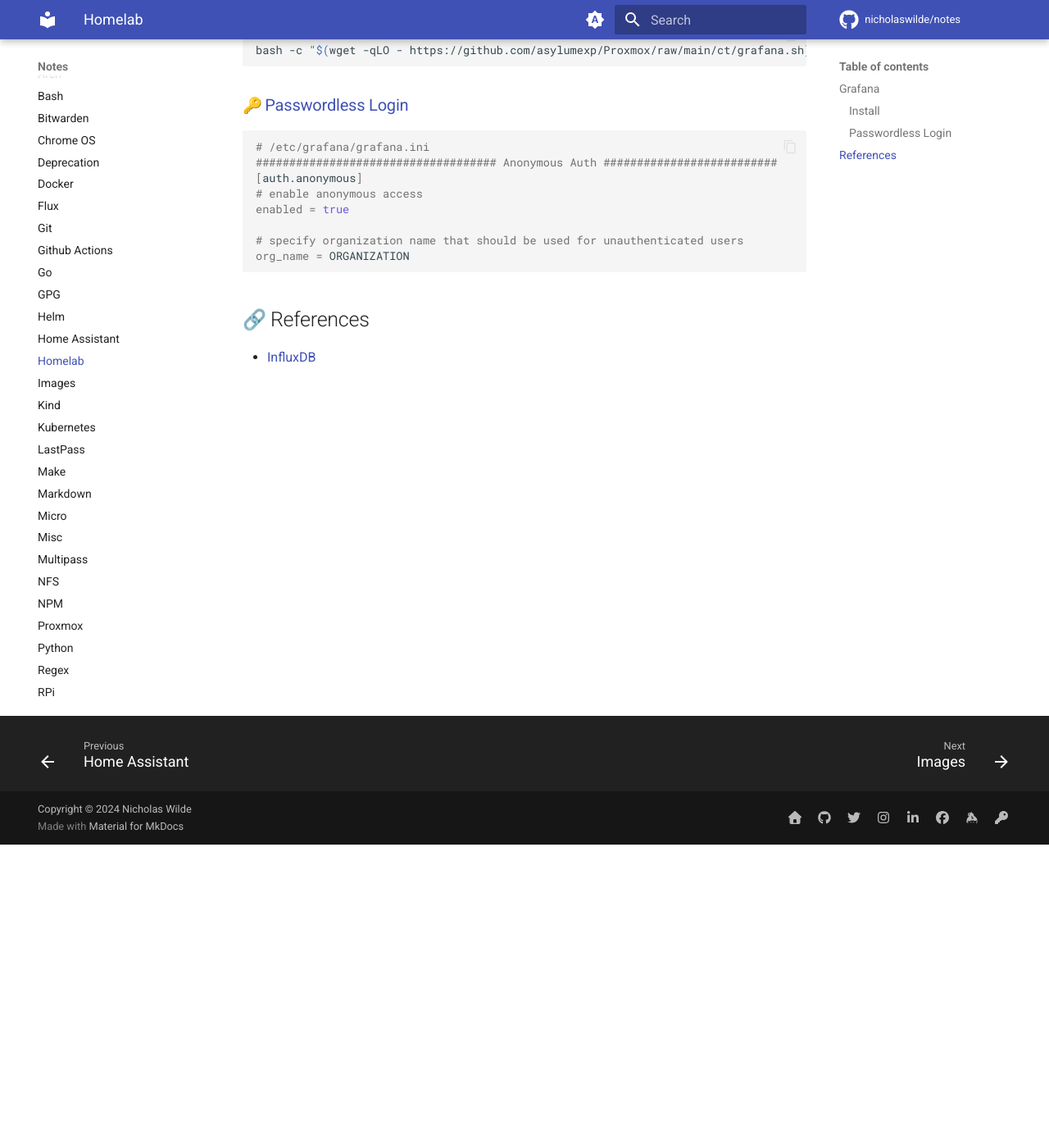
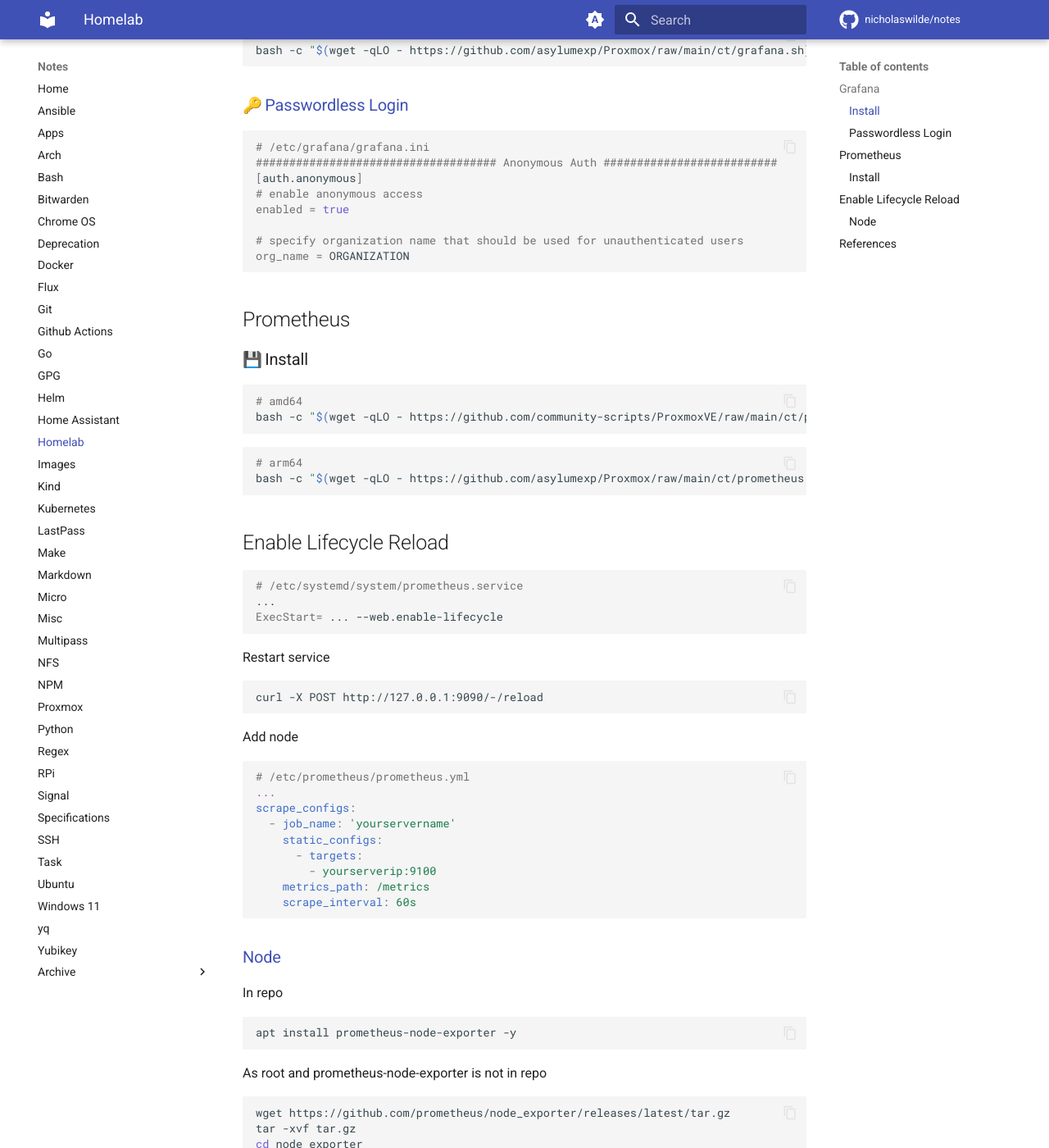
Before and after one commit to nicholaswilde/notes, an MkDocs documentation site: the page built from docs/homelab.md, in a window 1280 px wide and 1400 px high, scrolled down 370 px. Shown: the whole window at 82% size. Built offline with MkDocs 1.6.1 and Material for MkDocs 9.7.7, drawn with Linux system fonts in a browser that asks for light colours; emoji names are drawn with the system emoji font; comment, search, counter and statistics services are not loaded; some of the changed text lies outside the part shown.

Commit message:
update
Signed-off-by: nιcнolaѕ wιlde <ncwilde43@gmail.com>

````diff
--- a/docs/homelab.md
+++ b/docs/homelab.md
@@ -33,6 +33,98 @@
 org_name = ORGANIZATION
 ```
 
+## Prometheus
+
+### :floppy_disk: Install
+
+```shell
+# amd64
+bash -c "$(wget -qLO - https://github.com/community-scripts/ProxmoxVE/raw/main/ct/prometheus.sh)"
+```
+
+```shell
+# arm64
+bash -c "$(wget -qLO - https://github.com/asylumexp/Proxmox/raw/main/ct/prometheus.sh)"
+```
+
+## Enable Lifecycle Reload
+
+```shell
+# /etc/systemd/system/prometheus.service
+...
+ExecStart= ... --web.enable-lifecycle
+```
+
+Restart service
+
+```shell
+curl -X POST http://127.0.0.1:9090/-/reload
+```
+
+Add node
+
+```yaml
+# /etc/prometheus/prometheus.yml
+...
+scrape_configs:
+  - job_name: 'yourservername'
+    static_configs:
+      - targets:
+        - yourserverip:9100
+    metrics_path: /metrics
+    scrape_interval: 60s
+```
+
+### [Node][4]
+
+In repo
+
+```shell
+apt install prometheus-node-exporter -y
+```
+
+As root and prometheus-node-exporter is not in repo
+
+
+```shell
+wget https://github.com/prometheus/node_exporter/releases/latest/tar.gz
+tar -xvf tar.gz
+cd node_exporter
+mv node_exporter /usr/local/bin/
+```
+
+```
+# /etc/systemd/system/node_exporter.service
+[Unit]
+Description=Prometheus exporter for machine metrics
+Documentation=https://github.com/prometheus/node_exporter
+
+[Service]
+Restart=on-failure
+User=root
+EnvironmentFile=/etc/default/prometheus-node-exporter
+ExecStart=/usr/local/bin/node_exporter $ARGS
+ExecReload=/bin/kill -HUP $MAINPID
+TimeoutStopSec=20s
+SendSIGKILL=no
+
+[Install]
+WantedBy=multi-user.target
+```
+
+```shell
+systemctl daemon-reload
+systemctl enable node_exporter.service
+systemctl start node_exporter.service
+journalctl -xeu node_exporter.service
+```
+
+Test
+
+```shell
+curl "http://localhost:9100/metrics"
+```
+
 ## :link: References
 
 - [InfluxDB][3]
````
Also changed, not shown: other parts of docs/homelab.md (+1 -0 lines).
